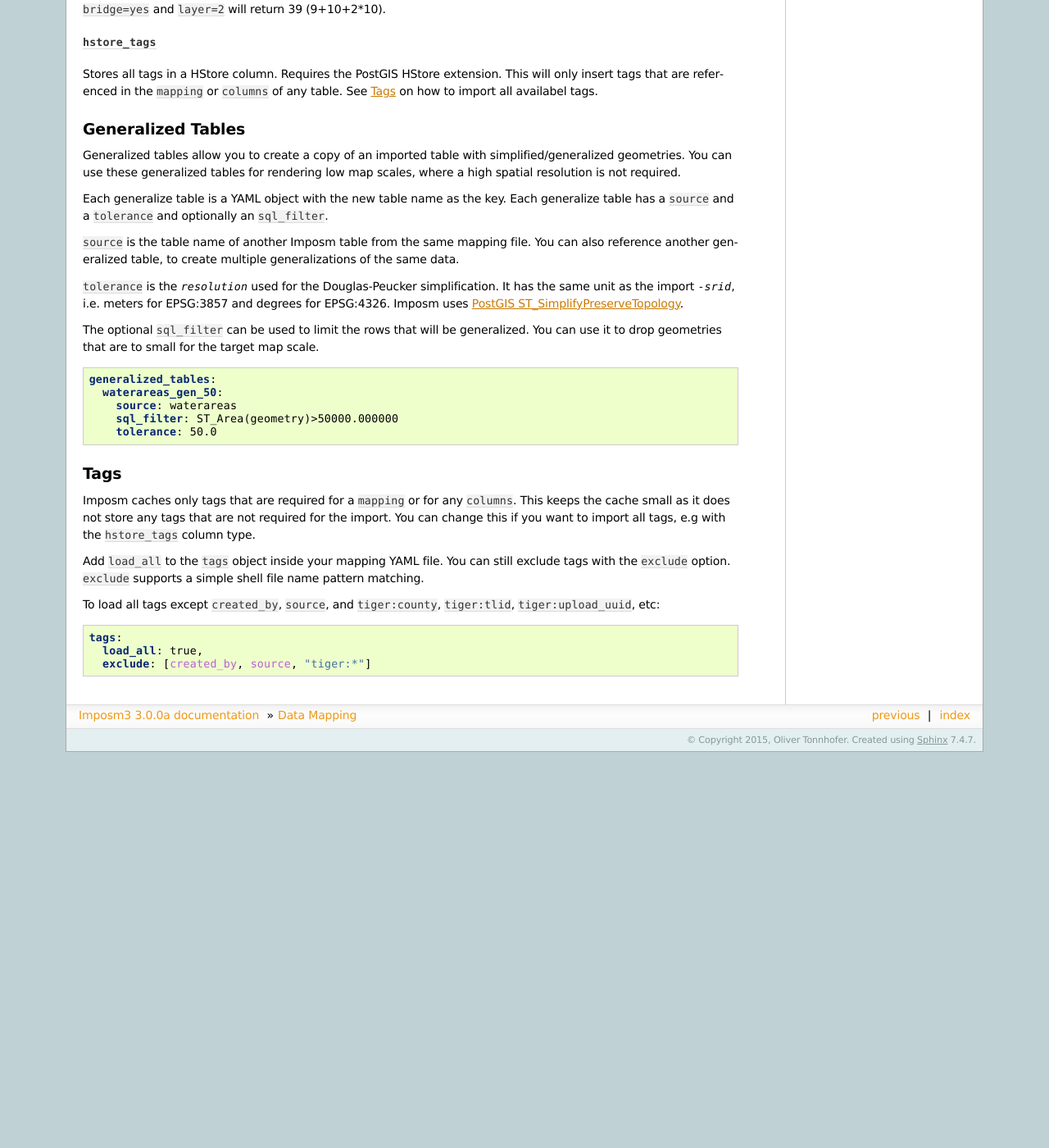
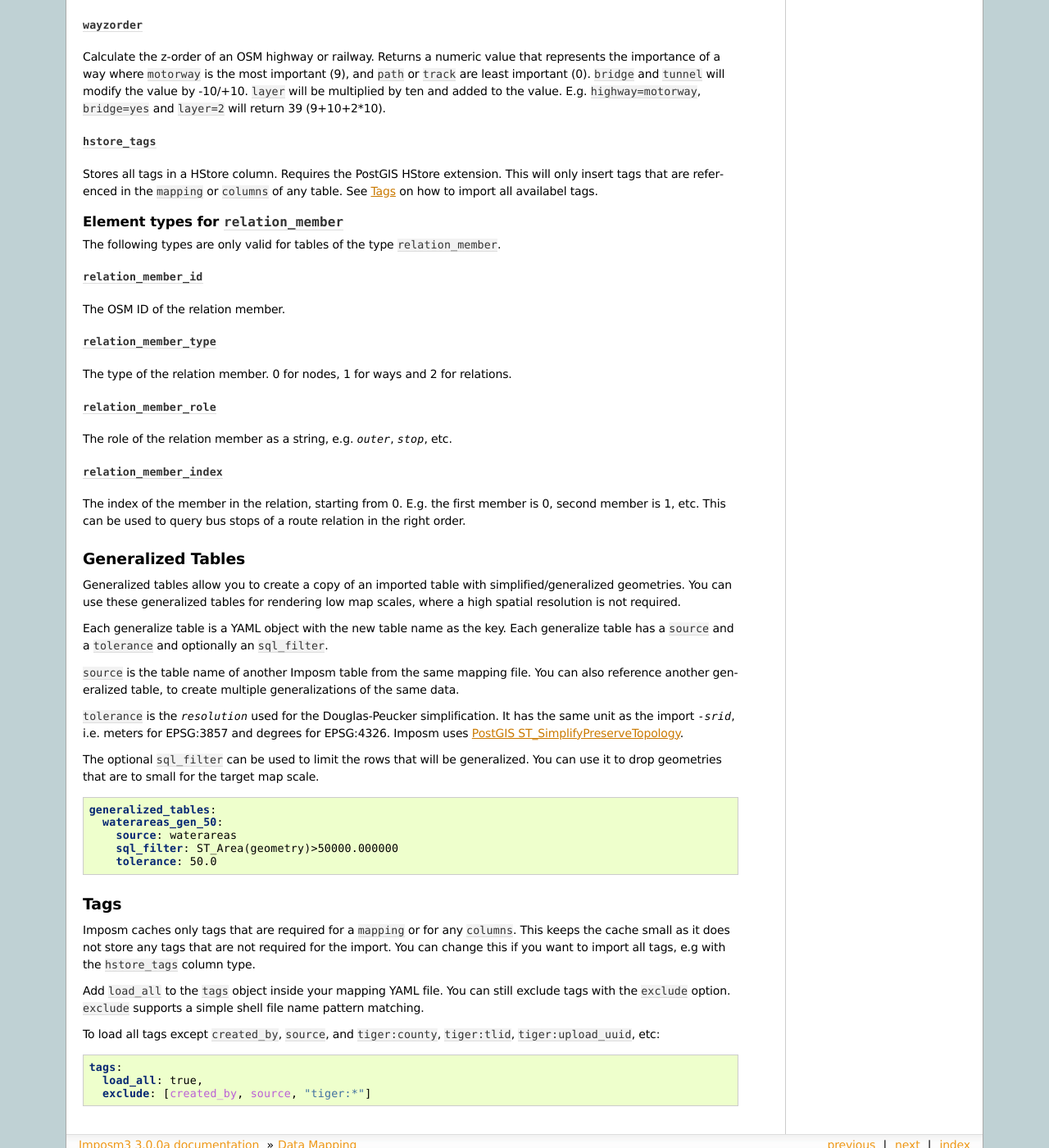
Before and after one commit to omniscale/imposm3, a Sphinx documentation site: the page built from docs/mapping.rst, in a window 1280 px wide and 1400 px high, scrolled down 3599 px. Shown: the whole window at 82% size. Built offline with Sphinx 7.4.7, drawn with Linux system fonts in a browser that asks for light colours; before the commit the page ends 4516 px from its top, so only the background shows below that; some of the changed text lies outside the part shown.

Commit message:
document relation and relation_member

```diff
--- a/docs/index.rst
+++ b/docs/index.rst
@@ -58,6 +58,7 @@
    install
    tutorial
    mapping
+   relations
 
 
 .. Indices and tables
--- a/docs/mapping.rst
+++ b/docs/mapping.rst
@@ -15,7 +15,7 @@
 ``type``
 ~~~~~~~~
 
-``type`` can be ``point``, ``linestring``, ``polygon`` or ``geometry``. ``geometry`` requires a special ``mapping``.
+``type`` can be ``point``, ``linestring``, ``polygon``, ``geometry``, ``relation`` and ``relation_member``. ``geometry`` requires a special ``mapping``. :doc:`Relations are described in more detail here <relations>`.
 
 
 ``mapping``
@@ -41,7 +41,7 @@
 ``columns``
 ~~~~~~~~~~~
 
-``columns`` is a list of columns that Imposm should create for this table. Each column is a YAML object with a ``type`` and a ``name`` and optionaly ``key`` and ``args``.
+``columns`` is a list of columns that Imposm should create for this table. Each column is a YAML object with a ``type`` and a ``name`` and optionaly ``key``, ``args`` and ``from_member``.
 
 ``name``
 ^^^^^^^^^
@@ -66,6 +66,11 @@
 ^^^^^^^^
 
 Some column types require additional arguments. Refer to the documentation of the type.
+
+``from_member``
+^^^^^^^^^^^^^^^
+
+``from_member`` is only valid for tables of the type ``relation_member``. If this is set to ``true``, then tags will be used from the member instead of the relation.
 
 
 Example
@@ -241,6 +246,34 @@
 .. "string_suffixreplace": {"string_suffixreplace", "string", nil, MakeSuffixReplace},
 
 
+Element types for ``relation_member``
+~~~~~~~~~~~~~~~~~~~~~~~~~~~~~~~~~~~~~
+
+The following types are only valid for tables of the type ``relation_member``.
+
+``relation_member_id``
+^^^^^^^^^^^^^^^^^^^^^^
+
+The OSM ID of the relation member.
+
+``relation_member_type``
+^^^^^^^^^^^^^^^^^^^^^^^^
+
+The type of the relation member. 0 for nodes, 1 for ways and 2 for relations.
+
+
+``relation_member_role``
+^^^^^^^^^^^^^^^^^^^^^^^^
+
+The role of the relation member as a string, e.g. `outer`, `stop`, etc.
+
+
+``relation_member_index``
+^^^^^^^^^^^^^^^^^^^^^^^^^
+
+The index of the member in the relation, starting from 0. E.g. the first member is 0, second member is 1, etc.
+This can be used to query bus stops of a route relation in the right order.
+
 
 Generalized Tables
 ------------------
```
Also changed, not shown: README.md (+5 -3 lines), docs/relations.rst (added, +178 -0 lines).
